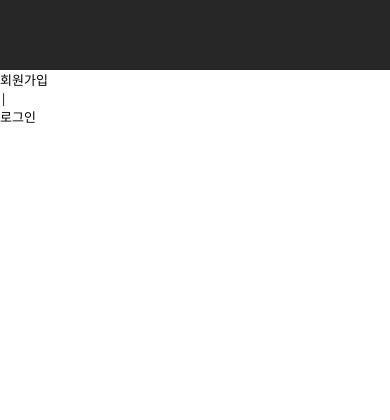
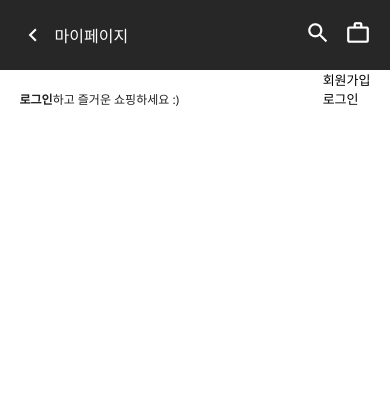
Before and after one commit to bhn2284/portfolio, a PHP site: page /project05/mobile/mypage.php in a window 390 px wide. Shown: the top 420 px of the page. Run offline with PHP 8.4, Linux system fonts and the light colour scheme.

Commit message:
mobile add

```diff
--- a/project05/mobile/css/style.css
+++ b/project05/mobile/css/style.css
@@ -39,6 +39,12 @@ footer {
   margin-top: 25px;
 }
 
+#topMenu .back-btn {
+  float: left;
+  width: 26px;
+  margin-top: 22px;
+}
+
 #topMenu .logo {
   position: absolute;
   top: 50%;
@@ -56,15 +62,25 @@ footer {
 
 #topMenu .right {
   float: right;
-  padding-top: 22px;
+  padding-top: 20px;
 }
 
-#topMenu .right .search-btn, #topMenu .right .basket-btn, #topMenu .right .back-btn {
+#topMenu .right .search-btn, #topMenu .right .basket-btn {
   display: inline-block;
 }
 
 #topMenu .right .basket-btn {
   margin-left: 10px;
+}
+
+#topMenu h1 {
+  color: #fff;
+  font-size: 16px;
+  position: absolute;
+  left: 35px;
+  top: 50%;
+  -webkit-transform: translateY(-50%);
+          transform: translateY(-50%);
 }
 
 #bottomMenu {
@@ -560,4 +576,27 @@ footer {
   text-align: center;
   margin-top: 6px;
 }
+
+#main section {
+  background: #dedede;
+}
+
+#main section#join-wrap {
+  height: 60px;
+  background: #fff;
+}
+
+#main section#join-wrap h2 {
+  font-size: 12px;
+  line-height: 60px;
+  float: left;
+}
+
+#main section#join-wrap h2 span {
+  font-weight: bold;
+}
+
+#main section#join-wrap ul {
+  float: right;
+}
 /*# sourceMappingURL=style.css.map */
--- a/project05/mobile/css/style.scss
+++ b/project05/mobile/css/style.scss
@@ -12,17 +12,18 @@ footer{background:#272727; height:160px; padding-bottom:50px;}
     top:0;
     left:0;
     z-index:500;
-    .category-bar{float:left; width:25px; margin-top:25px}
+    .category-bar{float:left; width:25px; margin-top:25px;}
+    .back-btn{float:left; width:26px; margin-top:22px;}
     .logo{
         position:absolute; top:50%; left:50%; transform:translate(-50%,-50%);
         a{display:block; width:104px; height:25px; background: url(../img/logo.png) no-repeat;}
     }
     .right{
-        float:right; padding-top:22px;
-        .search-btn,.basket-btn,.back-btn{display: inline-block;}
+        float:right; padding-top:20px;
+        .search-btn,.basket-btn{display: inline-block;}
         .basket-btn{margin-left:10px;}
     }
-
+    h1{color:#fff; font-size:16px; position:absolute; left:35px; top:50%; transform:translateY(-50%);}
 }
 #bottomMenu{
     width:100%;
@@ -162,3 +163,19 @@ footer{background:#272727; height:160px; padding-bottom:50px;}
     }
 }
 .copyright{color:rgba(255,255,255,.6); font-size:10px; text-align:center; margin-top:6px;}
+
+//mypage
+#main{
+    section{background: #dedede;
+        &:not(:last-child){margin-bottom:5px;}
+        &#join-wrap{
+            height:60px;
+            background:#fff;
+            h2{font-size:12px; line-height:60px; float:left;
+                span{font-weight:bold;}
+            }
+            ul{float:right}
+        }
+    }
+
+}
--- a/project05/mobile/mypage.php
+++ b/project05/mobile/mypage.php
@@ -36,13 +36,14 @@
     ?>
     <header>
         <div id="topMenu">
-            <div class="container cf">
+            <div class="container">
                 <div class="back-btn">
-                    <a href="#">
+                    <a href="javascript:history.back()">
                         <span class="ir_pm">뒤로가기</span>
                         <img src="img/back.png" alt="뒤로가기">
                     </a>
                 </div>
+                <h1>마이페이지</h1>
                 <div class="right">
                     <a href="#" class="search-btn">
                         <span class="ir_pm">검색</span>
@@ -65,15 +66,15 @@
             </ul>
         </div>
     </header>
-    <main>
-        <div id="top">
-
-            <ul id="top_menu">
+    <main id="main" class="main">
+        <div class="container">
+            <section id="join-wrap">
+                <h2><span>로그인</span>하고 즐거운 쇼핑하세요 :)</h2>
+                <ul>
                 <?php
                     if(!$userid){
                 ?>
                     <li><a href="member_form.php">회원가입</a></li>
-                <li> | </li>
                     <li><a href="login_form.php">로그인</a></li>
                 <?php
                     }else{
@@ -87,6 +88,7 @@
                     }
                 ?>
                 </ul>
+            </section>
         </div>
     </main>
 </body>
```
Also changed, not shown: 1 other file. Lines whose indentation alone changed are shown as unchanged.
